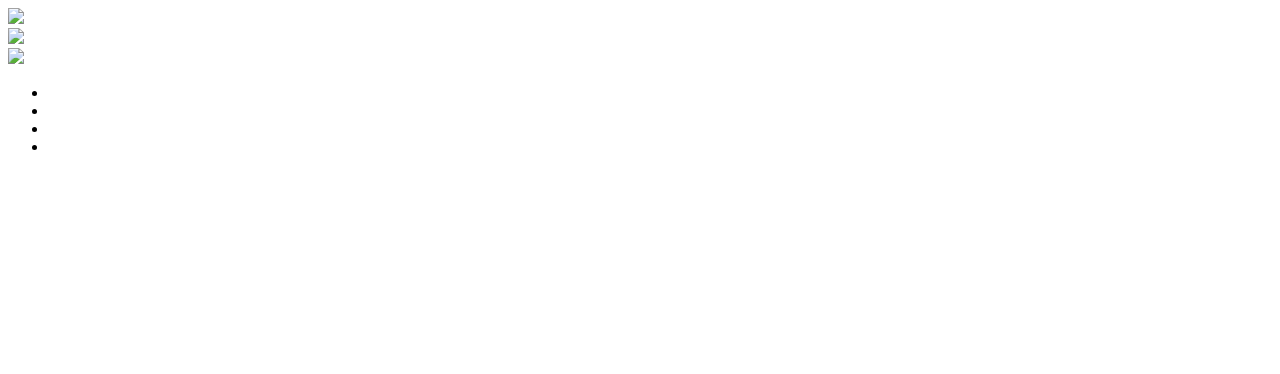
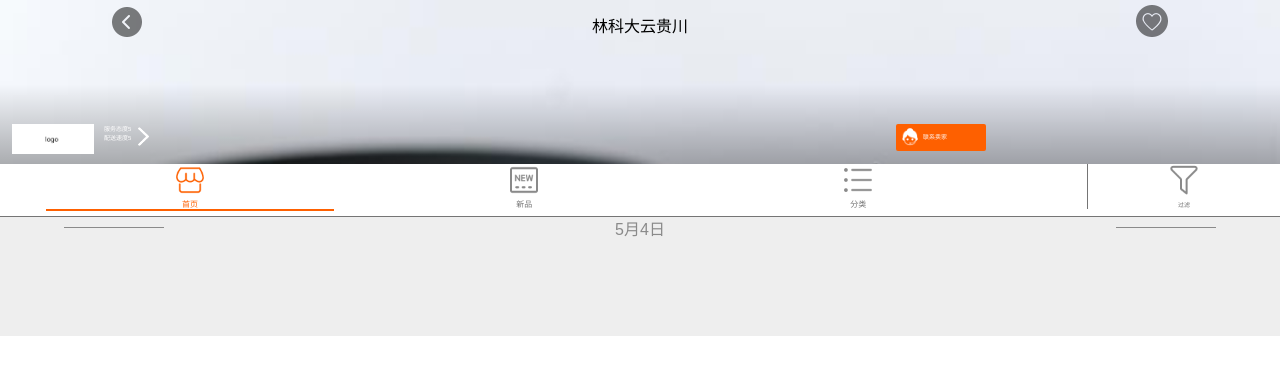
Before and after one commit to wenzehai/yicalljifa, a plain HTML site: page shops/index.html in a window 1280 px wide. Drawn offline with Linux system fonts and the light colour scheme; files whose address does not match are found by name.

Commit message:
edit the page

```diff
--- /dev/null
+++ b/shops/css/base.css
@@ -0,0 +1,54 @@
+/*基础css样式*/
+ html {
+    color:#000;
+    background:#FFF;
+}
+body,div,dl,dt,dd,ul,ol,li,h1,h2,h3,h4,h5,h6,pre,code,form,fieldset,legend,input,textarea,p,blockquote,th,td {
+    margin:0;padding:0;
+    font-family: "Arial","Microsoft YaHei","黑体","宋体",sans-serif;
+    /*font-family: Helvetica, 'Hiragino Sans GB', 'Microsoft Yahei', '微软雅黑', Arial, sans-serif;*/
+    font: 12px/1.5;
+}
+table {
+    border-collapse:collapse;
+    border-spacing:0;
+}
+fieldset,img {
+    border:0;
+}
+address,caption,cite,code,dfn,em,strong,th,var {
+    font-style:normal;
+    font-weight:normal;
+}
+ol,ul {
+    list-style:none;
+}
+caption,th {
+    text-align:left;
+}
+h1,h2,h3,h4,h5,h6 {
+    font-size:100%;
+    font-weight:normal;
+}
+q:before,q:after {
+    content:'';
+}
+abbr,acronym {
+    border:0;
+    font-variant:normal;
+}
+sup {
+    vertical-align:text-top;
+}
+sub {
+    vertical-align:text-bottom;
+}
+input,textarea,select {
+    font-family:inherit;
+    font-size:inherit;
+    font-weight:inherit;
+    *font-size:100%;
+}
+legend {
+    color:#000
+}
--- a/shops/css/style.css
+++ b/shops/css/style.css
@@ -0,0 +1,167 @@
+.clearfix {
+    clear: both;
+}
+.header {
+    background: url("../images/shopheader_bg.jpg");
+    background-size: cover;
+}
+.header .header_nav {
+    height: 44px;
+    text-align: center;
+    position: relative;
+    padding: 5px 0;
+    box-sizing: border-box;
+    margin-bottom: 40px;
+}
+.header .header_nav img {
+    width: 32px;
+    opacity: 0.5;
+}
+.header .header_nav .header_nav_left {
+    float: left;
+    display: inline-block;
+    width: 20%;
+}
+.header .header_nav .header_nav_center {
+    float: left;
+    display: inline-block;
+    width: 60%;
+    line-height: 44px;
+}
+.header .header_nav .header_nav_right {
+    float: left;
+    display: inline-block;
+    width: 20%;
+}
+.header .header_detail {
+    box-sizing: border-box;
+    padding-top: 40px;
+    position: relative;
+    height: 80px;
+    background: -webkit-linear-gradient(rgba(0,0,0,0), rgba(0,0,0,0.3)); /* Safari 5.1 - 6.0 */
+    background: -o-linear-gradient(rgba(0,0,0,0), rgba(0,0,0,0.3)); /* Opera 11.1 - 12.0 */
+    background: -moz-linear-gradient(rgba(0,0,0,0), rgba(0,0,0,0.3)); /* Firefox 3.6 - 15 */
+    background: linear-gradient(rgba(0,0,0,0), rgba(0,0,0,0.3)); /* 标准的语法（必须放在最后） */;
+}
+.header .header_detail .header_detail_left {
+    box-sizing: border-box;
+    padding-left: 12px;
+    float: left;
+    width: 70%;
+    position: relative;
+}
+.header .header_detail .header_detail_left .arrow-right {
+    float: left;
+    width: 25px;
+
+}
+.header .header_detail .header_detail_left .shop_rates img {
+    width: 82px;
+    float: left;
+}
+.header .header_detail .header_detail_left .shop_rates .rates_text {
+    float: left;
+    margin-left: 10px;
+}
+.header .header_detail .header_detail_left .shop_rates p {
+    text-decoration: none;
+    color: #fff;
+    font-size: 6px;
+}
+.header .header_detail .header_detail_left .logo_thumbnail {
+    width: 82px;
+}
+
+
+.header .header_detail .header_detail_right {
+    float: right;
+    width: 30%;
+}
+.header .header_detail .header_detail_right .contact {
+    position: relative;
+    width: 90px;
+    height: 27px;
+    border-radius: 2px;
+    background: #fe6000;
+    color: #fff;
+    font-size: 6px;
+}
+.header .header_detail .header_detail_right .contact p {
+    float: left;
+    line-height: 27px;
+}
+.header .header_detail .header_detail_right .contact img {
+    float: left;
+    width: 27px;
+}
+
+/*导航*/
+.nav {
+    background: #fff;
+    height: 52px;
+    border-bottom: 1px solid #757575;
+}
+.nav img {
+    width: 32px;
+}
+.nav .nav_left {
+    width: 90%;
+    box-sizing: border-box;
+    background: blue;
+}
+.nav .nav_left ul {
+    list-style: none;
+    /*padding-left: 4%;*/
+    position: relative;
+}
+.nav .nav_left ul li {
+    float: left;
+    text-align: center;
+    font-size: 8px;
+    margin-left: 4%;
+    width: 25%;
+}
+.nav .nav_left ul li a {
+    display: block;
+    color: #757575;
+    text-decoration: none;
+}
+.nav .nav_left .shop {
+    color: #fe6000;
+    border-bottom: 2px solid #fe6000;
+}
+
+.nav .nav_right {
+    float: right;
+    width: 15%;
+    border-left: 1px solid #757575;
+    text-align: center;
+}
+.nav .nav_right a {
+    text-decoration: none;
+    color: #757575;
+    font-size: 6px;
+}
+.nav .nav_right img {
+    width: 32px;
+}
+
+/*内容*/
+.content {
+    padding-top: 10px;
+    box-sizing: border-box;
+    background: #eeeeee;
+}
+.content .content_header {
+    margin: 0 auto;
+    width: 90%;
+    box-sizing: border-box;
+    height: 1px;
+    border-left: 100px solid #8a8a8a;
+    border-right: 100px solid #8a8a8a;
+}
+.content .content_header p {
+    color: #8a8a8a;
+    text-align: center;
+    line-height: 6px;
+}
--- a/shops/index.html
+++ b/shops/index.html
@@ -4,6 +4,7 @@
     <title>第三方商铺</title>
     <meta charset="UTF-8">
     <meta name="viewport" content="width=device-width,user-scalable=no,initial-scale=1, maximum-scale=1, minimum-scale=1, user-scalable=no, minimal-ui">
+    <link rel="stylesheet" href="css/base.css"/>
     <link rel="stylesheet" href="css/style.css"/>
     <script src="scripts/main.js"></script>
 </head>
@@ -11,25 +12,75 @@
 <article>
     <header class="header">
         <div class="header_nav">
-            <div class="header_nav_left"><a href="#"><img src="images/icon.png"/> </a> </div>
-            <div class="header_nav_center"><a href="#"><img src="images/icon.png"/> </a> </div>
-            <div class="header_nav_right"><a href="#"><img src="images/icon.png"/> </a> </div>
+            <div class="header_nav_left"><a href="#"><img src="images/icon_back.png"/></a></div>
+            <div class="header_nav_center"><p>林科大云贵川</p></div>
+            <div class="header_nav_right"><a href="#"><img src="images/icon_love.png"/></a></div>
         </div>
         <div class="header_detail">
-            <div class="header_detail_left"></div>
-            <div class="header_detail_right"></div>
+            <a href="shopdetails.html">
+                <div class="header_detail_left">
+                    <div class="shop_rates">
+                        <img class="logo_thumbnail" src="images/logo_thumbnail.jpg" alt="logo"/>
+                        <div class="rates_text">
+                            <p>服务态度<span>5</span></p>
+                            <p>配送速度<span>5</span></p>
+                        </div>
+                    </div>
+                    <img class="arrow-right" src="images/icon_arrow-right.png" alt="arrow-right"/>
+                </div>
+            </a>
+            <div class="header_detail_right">
+                <div class="contact">
+                    <img src="images/icon_contact.png" alt="contact"/>
+                    <p>联系卖家</p>
+                </div>
+            </div>
         </div>
+        <div class="clearfix"></div>
     </header>
     <div class="nav">
-        <ul>
-            <li></li>
-            <li></li>
-            <li></li>
-            <li></li>
-        </ul>
+        <div class="nav_left">
+            <ul>
+                <li>
+                    <a class="shop" href="#">
+                    <img src="images/icon_shop.png" alt="filter"/>
+                    <p>首页</p>
+                    </a>
+                </li>
+                <li>
+                    <a href="#">
+                        <img src="images/icon_new.png" alt="filter"/>
+                        <p>新品</p>
+                    </a>
+                </li>
+                <li>
+                    <a class="category" href="#">
+                        <img src="images/icon_category.png" alt="filter"/>
+                        <p>分类</p>
+                    </a>
+                </li>
+            </ul>
+        </div>
+        <div class="nav_right">
+            <a href="#">
+                <img src="images/icon_filter.png" alt="filter"/>
+                <p>过滤</p>
+            </a>
+        </div>
     </div>
     <div class="content">
-
+        <div class="content_header">
+            <p>5月4日</p>
+        </div>
+        <div class="goods_list">
+            <!--待js填充-->
+            <br/>
+            <br/>
+            <br/>
+            <br/>
+            <br/>
+            <br/>
+        </div>
     </div>
 </article>
 </body>
```
Also changed, not shown: shops/shopdetails.html (added, +39 -0 lines), shops/css/shopdetails.css (added), shops/images/icon_arrow-right.png (added), shops/images/icon_back.png (added), shops/images/icon_category.png (added), shops/images/icon_contact.png (added), shops/images/icon_filter.png (added), shops/images/icon_love.png (added), shops/images/icon_new.png (added), shops/images/icon_shop.png (added), shops/images/logo_thumbnail.jpg (added), shops/images/shopheader_bg.jpg (added), shops/images/勾.png (added).
